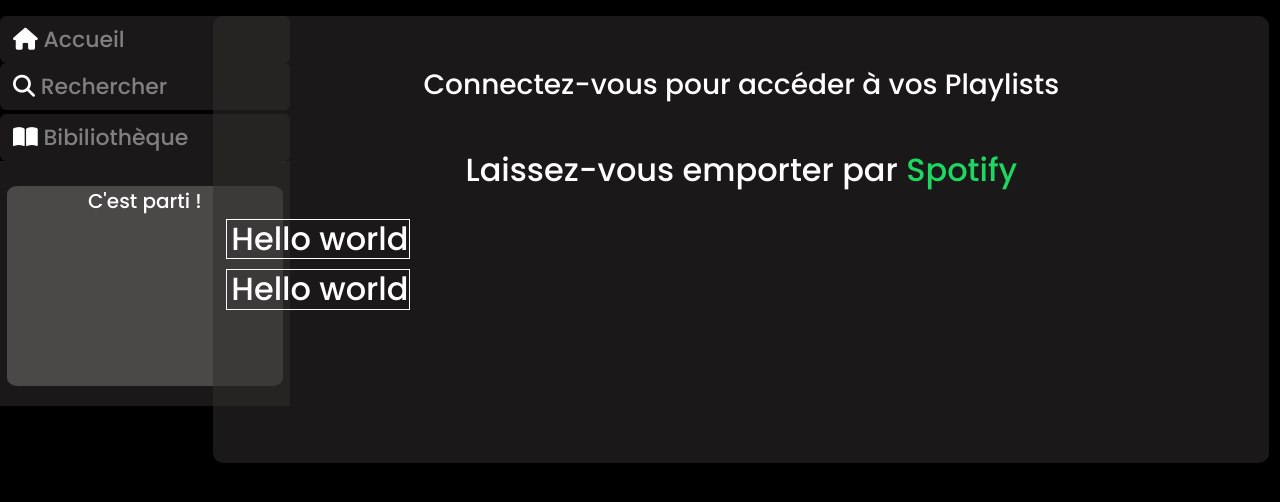
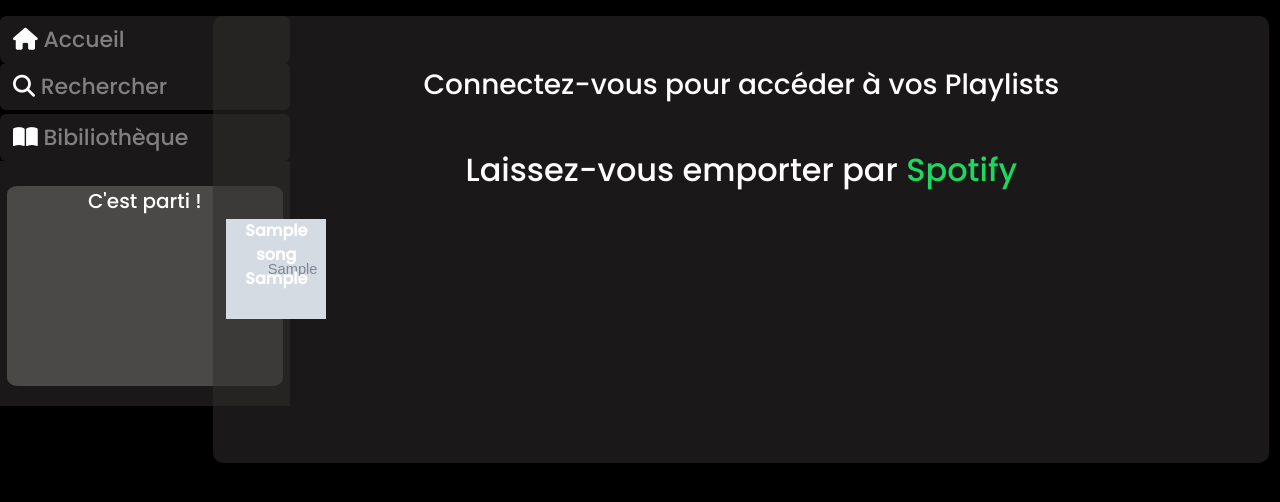
Before and after one commit to YacineMerhoum/RealSpotify, a PHP site: page /playlist.php in a window 1280 px wide. Shown: the part 110-612 px from the top of the page. Run offline with PHP 8.4, Linux system fonts and the light colour scheme; tables that the repository leaves empty or names only in its code hold one stand-in row (values such as "Sample post"); grey boxes marked "Sample" are stand-in pictures; lists and menus that the app fills with data are empty; some libraries are stand-ins or nearby versions.

Commit message:
deniere modif dimanche soir et il reste pas mal de bug ptn

```diff
--- a/htdocs/js/index.js
+++ b/htdocs/js/index.js
@@ -50,11 +50,6 @@
     });
     });
   });
-
-
-
-
-
 
       ///VOLUME LECTEUR
 
@@ -160,7 +155,7 @@
                  NEXT(A);
 
                 audio.src = `./music/songs/${datas[A]['url']}`;
-                audio.play()
+                // audio.play()
             })
         })
     }
@@ -191,7 +186,7 @@
                  NEXT(A)
 
                     audio.src = `./music/songs/${datas[A]['url']}`;
-                    audio.play()
+                    // audio.play()
             })
         })
     }
--- a/htdocs/playlist.php
+++ b/htdocs/playlist.php
@@ -17,6 +17,15 @@ $prepareSQL2 = $connexion->prepare("SELECT * FROM songs ORDER BY id ASC LIMIT 6"
 $prepareSQL2->execute();
 $songlist = $prepareSQL2->fetch(PDO::FETCH_ASSOC);
 
+$prepareSQL3 = $connexion->prepare(
+  "SELECT * FROM liked
+    JOIN users
+      ON liked.id_user = users.id
+    JOIN songs
+      ON liked.id_song = songs.id
+    ");
+$prepareSQL3->execute();
+$liked_user_song = $prepareSQL3->fetchALl(PDO::FETCH_ASSOC);
 
 
 ?>
@@ -125,18 +134,16 @@ $songlist = $prepareSQL2->fetch(PDO::FETCH_ASSOC);
         <br>
 
 
-        <!-- test pour les playslist musicales  fais le jeudi-->
+        <!-- test pour les playslist musicales fais le jeudi-->
         <div class="container">
           <table class="row-column table-dark">
             <tr>
               <th>
-                <h2 class="text white ps-1 border border-white ">Hello world</h2>
-              </th>
-            </tr>
-            <tr>
-              <th>
-                <h2 class="text white ps-1 border border-light">Hello world</h2>
-              </th>
+                <?php foreach ($liked_user_song as $liked) {
+                   ?> <div class="likedcover" style="background-image: url('../images/<?= $liked["cover"] ?>')">
+                      <div class="text-white"> <?=$liked['name'] . " " . $liked['artiste']?>
+                <?php };?>
+            </th>
             </tr>
           </table>
         </div>
--- a/htdocs/process/add_Like.php
+++ b/htdocs/process/add_Like.php
@@ -35,7 +35,10 @@ if (!$songlist) {
     ]);
 
 }else{
-    echo "salut";
+    $delateLike = $connexion->prepare(
+        "DELETE FROM liked WHERE id = 1"
+    );
+    $delateLike->execute();
 };
 
 echo json_encode($songlist);
--- a/htdocs/style/style.css
+++ b/htdocs/style/style.css
@@ -185,16 +185,10 @@ a {
     background-color: rgba(68, 68, 68, 0.49);
     border-bottom-right-radius: 5%;
     border-bottom-left-radius: 5%;
-
-
 }
 
 #lecteur.visible {
     display: block !important;
-
-
-
-
 }
 
 
@@ -236,7 +230,6 @@ a {
     height: 100%;
     width: 100%;
     background-size: cover;
-
 }
 
 
@@ -282,3 +275,9 @@ a {
 }
 
 /* BARRE DE SON TEST  */
+
+.likedcover {
+    height: 100px;
+    width: 100px;
+    background-size: cover;
+}
```
Also changed, not shown: htdocs/index.php (+24 -43 lines).
